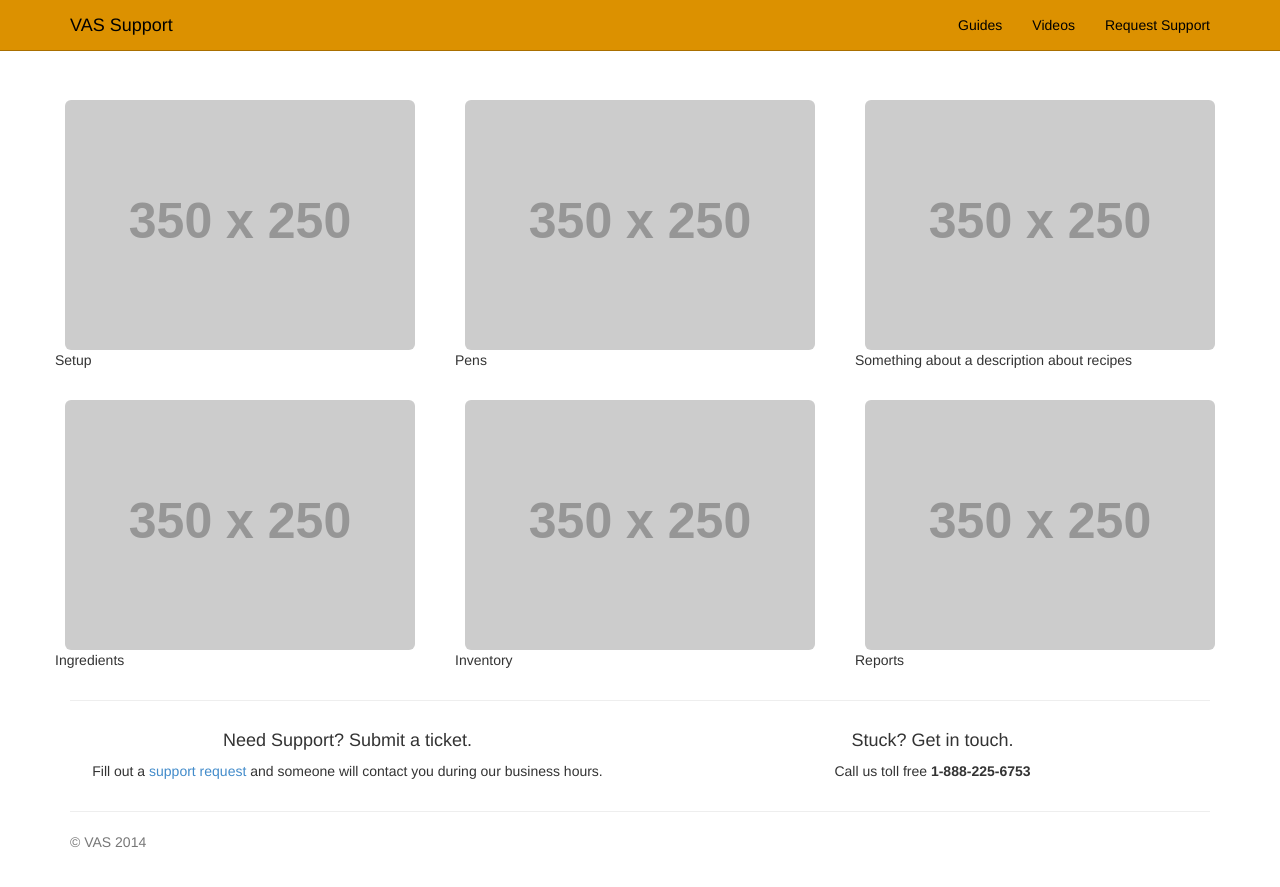
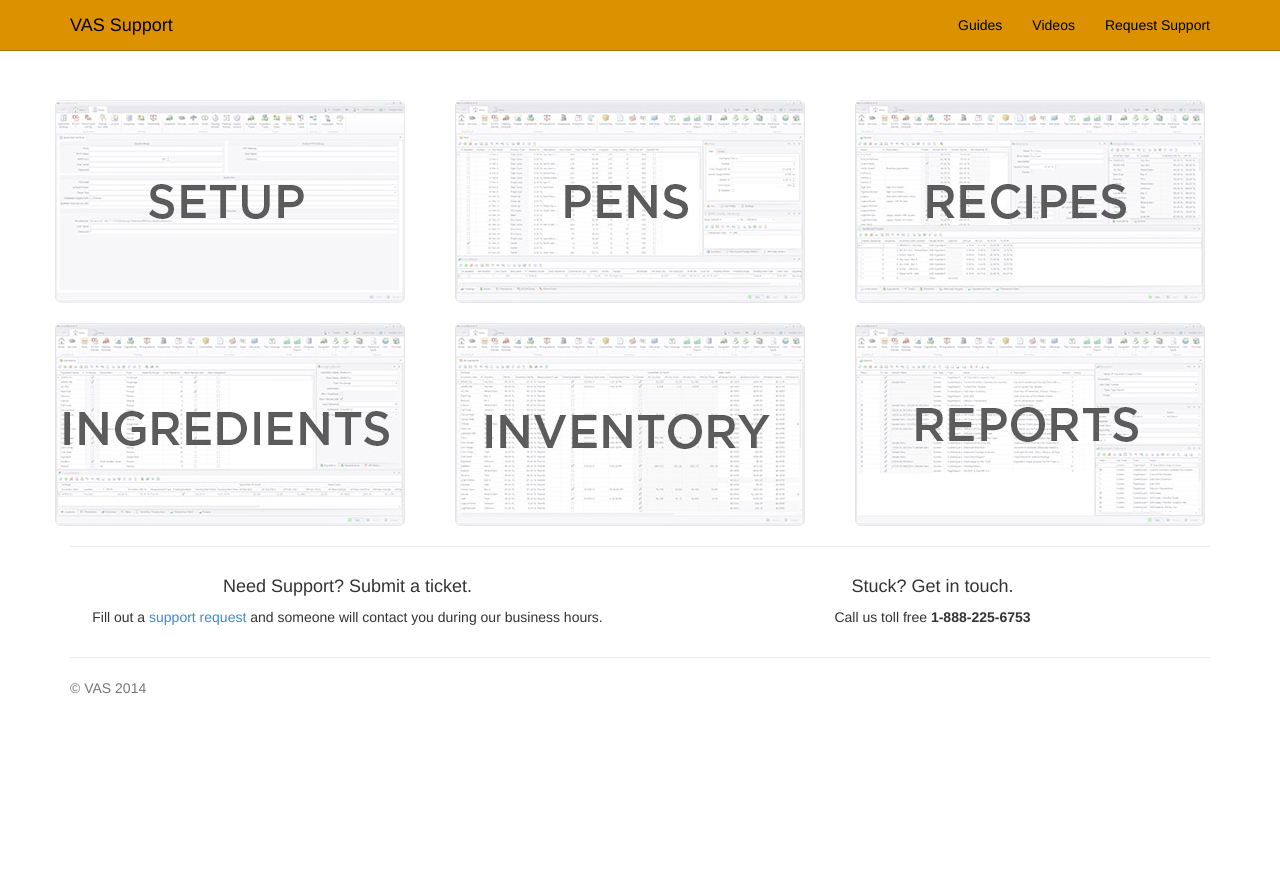
Before and after one commit to ValleyAgriculturalSoftware/VAS-Support, a Jekyll site: the page built from guides/index.html, in a window 1280 px wide. Shown: the top 887 px of the page. Built offline with Jekyll 4.4.1, drawn with Linux system fonts in a browser that asks for light colours; nearby versions of some CDN libraries.

Commit message:
Add feedwatch guide cover images

```diff
--- a/_includes/feedwatch_guides.html
+++ b/_includes/feedwatch_guides.html
@@ -2,25 +2,22 @@
   <div class="col-sm-4 help-tile">
     {% for post in site.categories.setup | limit:1 %}
       <a href="{{ site.baseurl }}{{ post.url }}">
-        <img src="http://placehold.it/350x250&text=Setup" class="img-rounded" />
+        <img src="{{ site.baseurl }}/assets/feedwatch-setup.jpg" class="img-responsive img-rounded" />
       </a>
-      <p class="text-left">Setup</p>
     {% endfor %}
   </div>
   <div class="col-sm-4 help-tile">
     {% for post in site.categories.pens | limit:1 %}
       <a href="{{ site.baseurl }}{{ post.url }}">
-        <img src="http://placehold.it/350x250&text=Pens" class="img-rounded" />
+        <img src="{{ site.baseurl }}/assets/feedwatch-pens.jpg" class="img-responsive img-rounded" />
       </a>
-      <p class="text-left">Pens</p>
     {% endfor %}
   </div>
   <div class="col-sm-4 help-tile">
     {% for post in site.categories.recipes | limit:1 %}
       <a href="{{ site.baseurl }}{{ post.url }}">
-        <img src="http://placehold.it/350x250&text=Recipes" class="img-rounded" />
+        <img src="{{ site.baseurl }}/assets/feedwatch-recipes.jpg" class="img-responsive img-rounded" />
       </a>
-      <p class="text-left">Something about a description about recipes</p>
     {% endfor %}
   </div>
 </div>
@@ -29,25 +26,22 @@
   <div class="col-sm-4 help-tile">
     {% for post in site.categories.ingredients | limit:1 %}
       <a href="{{ site.baseurl }}{{ post.url }}">
-        <img src="http://placehold.it/350x250&text=Ingredients" class="img-rounded" />
+        <img src="{{ site.baseurl }}/assets/feedwatch-ingredients.jpg" class="img-responsive img-rounded" />
       </a>
-      <p class="text-left">Ingredients</p>
     {% endfor %}
   </div>
   <div class="col-sm-4 help-tile">
     {% for post in site.categories.inventory | limit:1 %}
       <a href="{{ site.baseurl }}{{ post.url }}">
-        <img src="http://placehold.it/350x250&text=Inventory" class="img-rounded" />
+        <img src="{{ site.baseurl }}/assets/feedwatch-inventory.jpg" class="img-responsive img-rounded" />
       </a>
-      <p class="text-left">Inventory</p>
     {% endfor %}
   </div>
   <div class="col-sm-4 help-tile">
     {% for post in site.categories.reports | limit:1 %}
       <a href="{{ site.baseurl }}{{ post.url }}">
-        <img src="http://placehold.it/350x250&text=Reports" class="img-rounded" />
+        <img src="{{ site.baseurl }}/assets/feedwatch-reports.jpg" class="img-responsive img-rounded" />
       </a>
-      <p class="text-left">Reports</p>
     {% endfor %}
   </div>
 </div>
```
Also changed, not shown: assets/feedwatch-ingredients.jpg (added), assets/feedwatch-inventory.jpg (added), assets/feedwatch-pens.jpg (added), assets/feedwatch-recipes.jpg (added), assets/feedwatch-reports.jpg (added), assets/feedwatch-setup.jpg (added).
